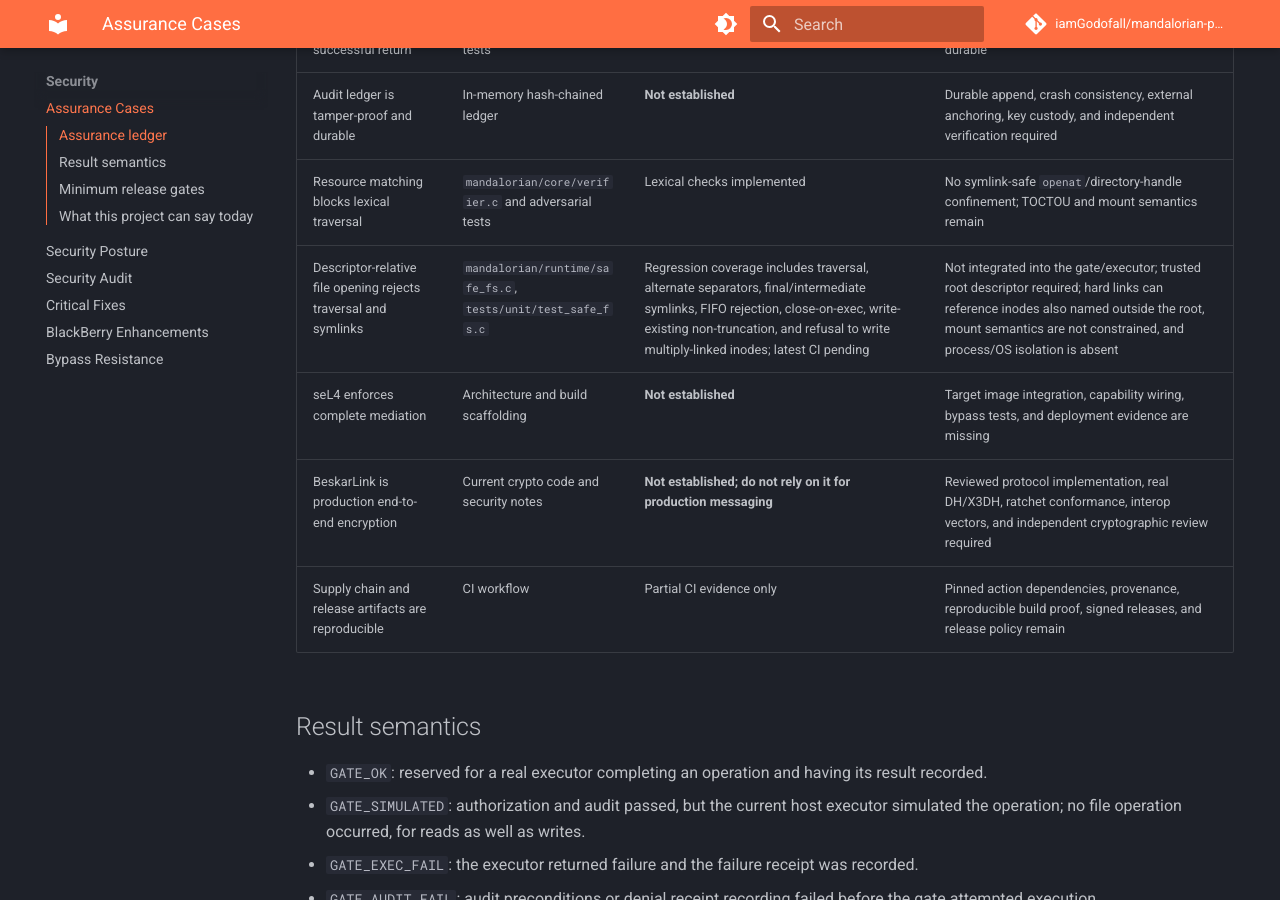
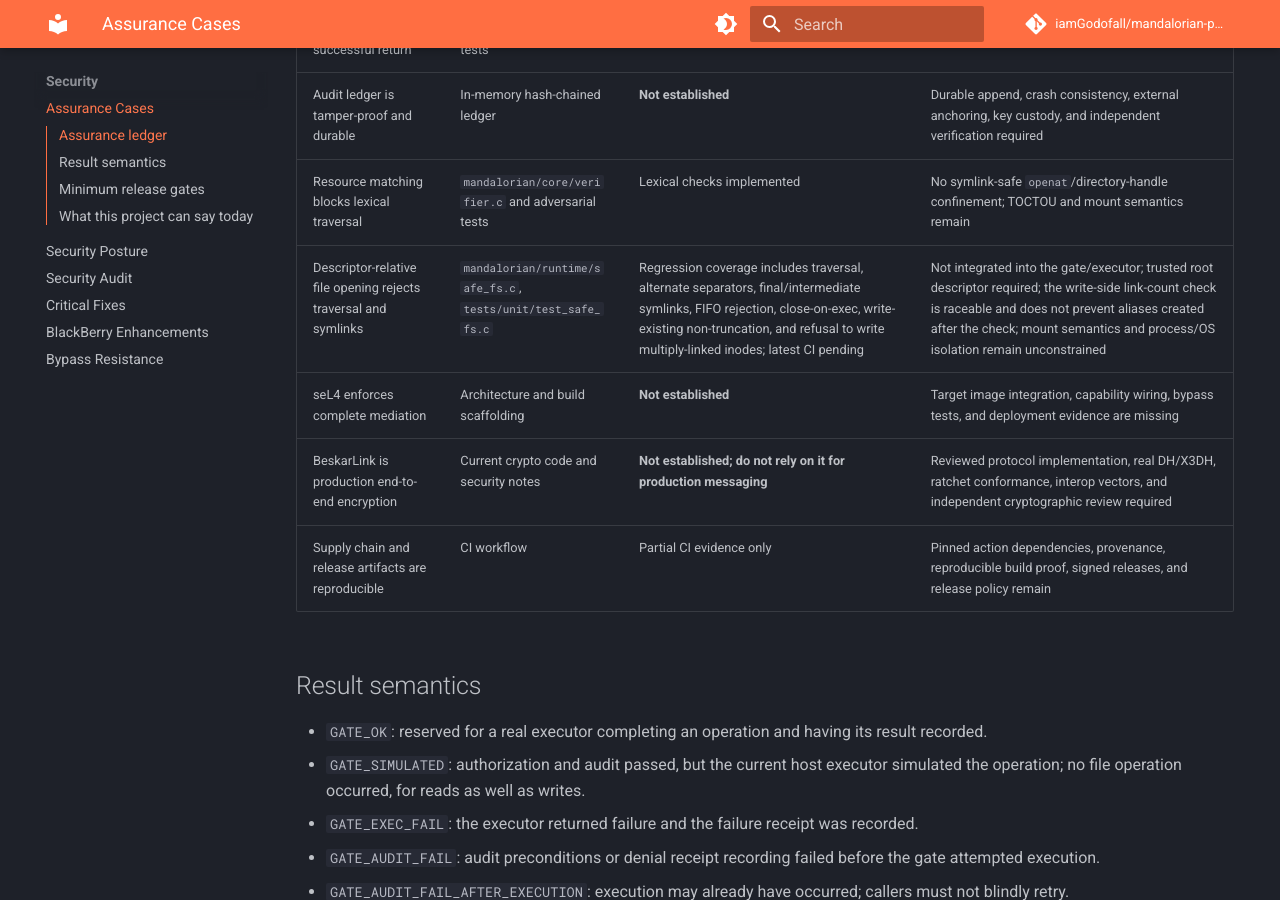
Before and after one commit to iamGodofall/mandalorian-project, an MkDocs documentation site: the page built from docs/security/ASSURANCE_CASES.md, in a window 1280 px wide and 900 px high, scrolled down 1138 px. Built offline with MkDocs 1.6.1 and Material for MkDocs 9.7.7, drawn with Linux system fonts in a browser that asks for light colours; comment, search, counter and statistics services are not loaded.

Commit message:
docs: record residual hard-link race limitation

```diff
--- a/docs/security/ASSURANCE_CASES.md
+++ b/docs/security/ASSURANCE_CASES.md
@@ -18,7 +18,7 @@ The rule for this project is simple: a security claim must point to code, a test
 | Receipt authenticity is checked before successful return | `mandalorian/core/receipt.c`, gate enforcement tests | HMAC receipts in-process | Shared key can forge receipts; receipt ID and key state are process-local; ledger is not durable |
 | Audit ledger is tamper-proof and durable | In-memory hash-chained ledger | **Not established** | Durable append, crash consistency, external anchoring, key custody, and independent verification required |
 | Resource matching blocks lexical traversal | `mandalorian/core/verifier.c` and adversarial tests | Lexical checks implemented | No symlink-safe `openat`/directory-handle confinement; TOCTOU and mount semantics remain |
-| Descriptor-relative file opening rejects traversal and symlinks | `mandalorian/runtime/safe_fs.c`, `tests/unit/test_safe_fs.c` | Regression coverage includes traversal, alternate separators, final/intermediate symlinks, FIFO rejection, close-on-exec, write-existing non-truncation, and refusal to write multiply-linked inodes; latest CI pending | Not integrated into the gate/executor; trusted root descriptor required; hard links can reference inodes also named outside the root, mount semantics are not constrained, and process/OS isolation is absent |
+| Descriptor-relative file opening rejects traversal and symlinks | `mandalorian/runtime/safe_fs.c`, `tests/unit/test_safe_fs.c` | Regression coverage includes traversal, alternate separators, final/intermediate symlinks, FIFO rejection, close-on-exec, write-existing non-truncation, and refusal to write multiply-linked inodes; latest CI pending | Not integrated into the gate/executor; trusted root descriptor required; the write-side link-count check is raceable and does not prevent aliases created after the check; mount semantics and process/OS isolation remain unconstrained |
 | seL4 enforces complete mediation | Architecture and build scaffolding | **Not established** | Target image integration, capability wiring, bypass tests, and deployment evidence are missing |
 | BeskarLink is production end-to-end encryption | Current crypto code and security notes | **Not established; do not rely on it for production messaging** | Reviewed protocol implementation, real DH/X3DH, ratchet conformance, interop vectors, and independent cryptographic review required |
 | Supply chain and release artifacts are reproducible | CI workflow | Partial CI evidence only | Pinned action dependencies, provenance, reproducible build proof, signed releases, and release policy remain |
```
